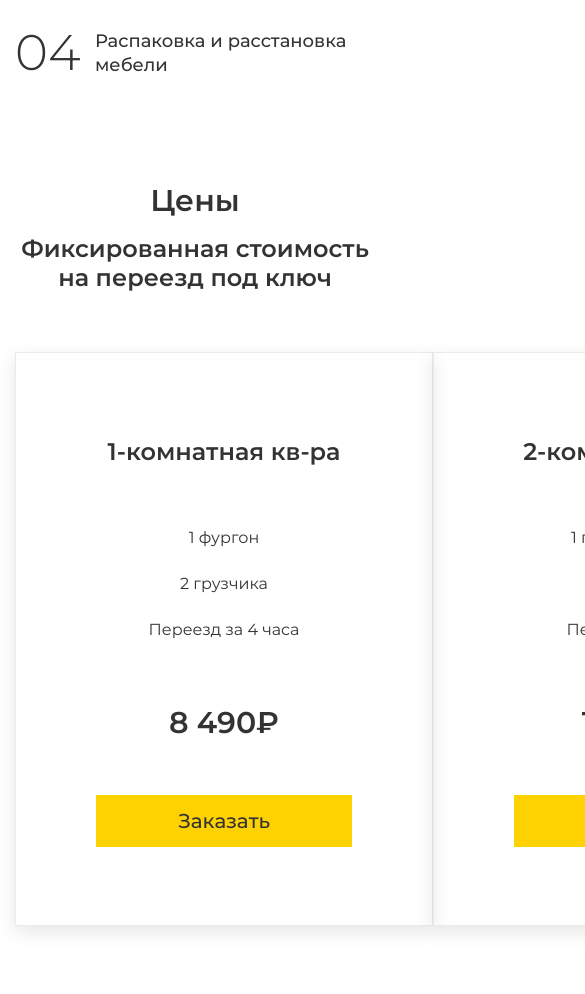
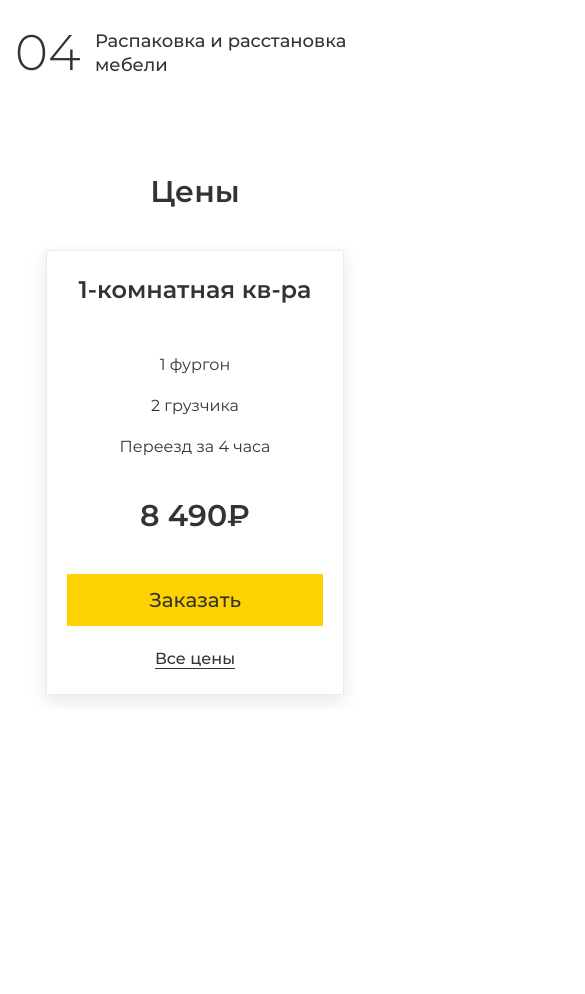
Before and after one commit to Barsoom-coder/MOVEE, a website: page app/index.html in a window 390 px wide. Shown: the part 1196-2190 px from the top of the page, 585 px wide, since content can reach past the window. After the commit the page ends 1906 px from the top, so only its background shows below. Drawn offline with Linux system fonts and the light colour scheme.

Commit message:
finished the price section

```diff
--- a/app/index.html
+++ b/app/index.html
@@ -112,7 +112,9 @@
 			</header>
 		</div>
 		<div id="my-content">
+
 			<section class="howItWorks">
+
 				<div class="container">
 					<div class="howItWorks__wrap">
 
@@ -167,7 +169,9 @@
 					<h3 class="price__subtitle">Фиксированная стоимость на переезд под ключ </h3>
 
 					<div class="price__block">
-						<div class="price__block-card price-card">
+
+						<div class="price__block-card price-card price__block-card--1 price__block-card--mod">
+							<div class="price-card__wrap">
 								<h4 class="price-card__undertitle">1-комнатная кв-ра</h4>
 								<div class="price-card__text">1 фургон</div>
 								<div class="price-card__text">2 грузчика</div>
@@ -175,8 +179,10 @@
 								<div class="price-card__price">8 490₽ </div>
 								<a href="#" class="price-card__button">Заказать</a>
 							</div>
+						</div>
 
-						<div class="price__block-card price-card">
+						<div class="price__block-card  price-card price__block-card--2 price__block-card--mod">
+							<div class="price-card__wrap">
 								<h4 class="price-card__undertitle">2-комнатная кв-ра </h4>
 								<div class="price-card__text">1 газель - 3 метра </div>
 								<div class="price-card__text">2 грузчика</div>
@@ -184,8 +190,10 @@
 								<div class="price-card__price">10 990₽ </div>
 								<a href="#" class="price-card__button">Заказать</a>
 							</div>
+						</div>
 
-						<div class="price__block-card price-card">
+						<div class="price__block-card price-card  price__block-card--3 price__block-card--mod">
+							<div class="price-card__wrap">
 								<h4 class="price-card__undertitle">3-комнатная кв-ра </h4>
 								<div class="price-card__text">1 газель - 4 метра</div>
 								<div class="price-card__text">2 грузчика</div>
@@ -194,9 +202,55 @@
 								<a href="#" class="price-card__button slide_from_left">Заказать</a>
 							</div>
 						</div>
+
+					</div>
+					<!-- ================================== ADAPTIVE SECTION PRICE FOR MOBILE ================================== -->
+					<div class="price__block-adaptive">
+
+						<div class="price__block-card price__block-card--1 price__block-card--mod price-card">
+							<div class="price-card__wrap">
+								<h4 class="price-card__undertitle">1-комнатная кв-ра</h4>
+								<div class="price-card__text">1 фургон</div>
+								<div class="price-card__text">2 грузчика</div>
+								<div class="price-card__text price-card__text--last">Переезд за 4 часа</div>
+								<div class="price-card__price">8 490₽ </div>
+								<a href="#" class="price-card__button">Заказать</a>
+								<div id="showContent" class="price-card__link-allPrices">Все цены</div>
+							</div>
+						</div>
+
+
+						<div class="price__block-card  price__block-card--2 price__block-card--mod price-card hiddenBlock">
+							<div class="price-card__wrap">
+								<h4 class="price-card__undertitle">2-комнатная кв-ра </h4>
+								<div class="price-card__text">1 газель - 3 метра </div>
+								<div class="price-card__text">2 грузчика</div>
+								<div class="price-card__text price-card__text--last">Переезд за 4 часа</div>
+								<div class="price-card__price">10 990₽ </div>
+								<a href="#" class="price-card__button">Заказать</a>
+							</div>
+						</div>
+
+						<div class="price__block-card  price__block-card--3 price__block-card--mod price-card hiddenBlock">
+							<div class="price-card__wrap">
+								<h4 class="price-card__undertitle">3-комнатная кв-ра </h4>
+								<div class="price-card__text">1 газель - 4 метра</div>
+								<div class="price-card__text">2 грузчика</div>
+								<div class="price-card__text price-card__text--last">Переезд за 6 часов</div>
+								<div class="price-card__price">16 490₽ </div>
+								<a href="#" class="price-card__button slide_from_left">Заказать</a>
+								<div id="hideContent" class="price-card__link-allPrices">Скрыть</div>
+							</div>
+						</div>
+
+					</div>
+					<!-- ======================================================================================================= -->
 				</div>
 
 			</section>
+
+
+
 		</div>
 		<div id="my-footer"></div>
 	</div>
--- a/app/js/app.js
+++ b/app/js/app.js
@@ -1,14 +1,11 @@
-document.addEventListener("DOMContentLoaded", function() {
 
-	// Custom JS
-
-});
+// ================================= ADAPTIVE MENU ================================
 
 document.addEventListener(
 	"DOMContentLoaded", () => {
-			new Mmenu( "#my-menu", {
+		new Mmenu("#my-menu", {
 			// options
-				extensions: ["position-right", "border-none",] ,
+			extensions: ["position-right", "border-none", ],
 			'load': true
 		}, {
 			// configuration
@@ -18,3 +15,33 @@ document.addEventListener(
 		});
 	}
 );
+
+// ==================================================================================
+
+
+// ============================ SECTION PRICE ADAPTIVE ===============================
+
+let showContent = document.querySelector('#showContent');
+let hideContent = document.querySelector('#hideContent');
+let hiddenContents = document.querySelectorAll('.hiddenBlock');
+
+showContent.addEventListener('click', function () {
+	for (let content of hiddenContents) {
+		content.style.display = 'flex';
+
+	}
+
+	showContent.style.display = 'none';
+	hideContent.style.display = 'inline-block';
+});
+
+hideContent.addEventListener('click', function () {
+	for (let content of hiddenContents) {
+		content.style.display = 'none';
+	}
+	hideContent.style.display = 'none';
+	showContent.style.display = 'inline-block';
+});
+
+
+// ===================================================================================
--- a/app/sass/_price.sass
+++ b/app/sass/_price.sass
@@ -15,19 +15,35 @@
 		align-items: center
 		justify-content: space-between
 		padding-bottom: 68px
+	&__block-adaptive
+		display: none
+		align-items: center
+		flex-direction: column
+		justify-content: space-between
+		transition: all 0.3s ease-out
+		padding-bottom: 68px
 	&__block-card
+		position: relative
 		display: flex
 		flex-direction: column
 		align-items: center
 		justify-content: center
 		padding: 84px 80px 78px 80px
+		min-width: 270px
 		border: 1px solid #EBEBEB
-		transition: 0.25s ease
 		box-shadow: 0 6px 18px 0 rgba(#000, 0.1)
 		&:hover
 			border: 1px solid $gold
-			transform: translateY(-8px)
+			transform: translateY(-5px)
+		&--mod
+			margin-right: 10px
+		&--3
+			margin-right: 0
 		.price-card
+			&__wrap
+				display: flex
+				flex-direction: column
+				align-items: center
 			&__undertitle
 				@include undertitle
 				padding-bottom: 61px
@@ -48,4 +64,84 @@
 				&:hover
 					border-radius: 20px
 					box-shadow: 0 6px 18px 0 rgba(#000, 0.4)
-					// transform: translateY(-6px)
+			&__link-allPrices
+				font-family: $montserrat
+				font-weight: 500
+				font-size: 16px
+				line-height: 18px
+				color: $mineShaft
+				display: none
+				position: absolute
+				bottom: 40px
+				border: none
+				border-bottom: 1px solid $mineShaft
+				cursor: pointer
+
+@media screen and ( max-width: 1200px )
+	.price
+		&__block-card
+			&:hover
+				transform: translateY(0px)
+
+
+@media screen and ( max-width: 1000px )
+	.price
+		&__block-card
+			padding: 64px 80px 58px 80px
+
+@media screen and ( max-width: 860px )
+	.price
+		#showContent
+			display: inline-block
+		.hiddenBlock
+			display: none
+		&__title
+			padding-top: 50px
+			padding-bottom: 40px
+		&__subtitle
+			display: none
+		&__block
+			display: none
+		&__block-adaptive
+			display: flex
+			padding-bottom: 0
+		&__block-card
+			padding: 64px 80px 68px 80px
+			&:hover
+				border: 1px solid transparent
+			&--mod
+				margin-right: 0
+				margin-bottom: 15px
+			.price-card
+				&__link-allPrices
+					bottom: 25px
+
+@media screen and ( max-width: 450px )
+	.price
+		&__block-card
+			padding: 44px 60px 68px 60px
+			.price-card
+				&__undertitle
+					padding-bottom: 50px
+				&__text
+					padding-bottom: 20px
+				&__text--last
+					padding-bottom: 40px
+				&__price
+					padding-bottom: 40px
+
+@media screen and ( max-width: 405px )
+	.price
+		&__block-card
+			padding: 34px 40px 68px 40px
+			.price-card
+				&__link-allPrices
+					// bottom: 25px
+
+@media screen and ( max-width: 405px )
+	.price
+		&__block-card
+			padding: 24px 20px 68px 20px
+			.price-card
+				&__link-allPrices
+					// bottom: 25px
```
Also changed, not shown: app/css/app.min.css, app/js/app.min.js, app/sass/_config.sass (line endings or trailing spaces). Lines whose indentation alone changed are shown as unchanged.
